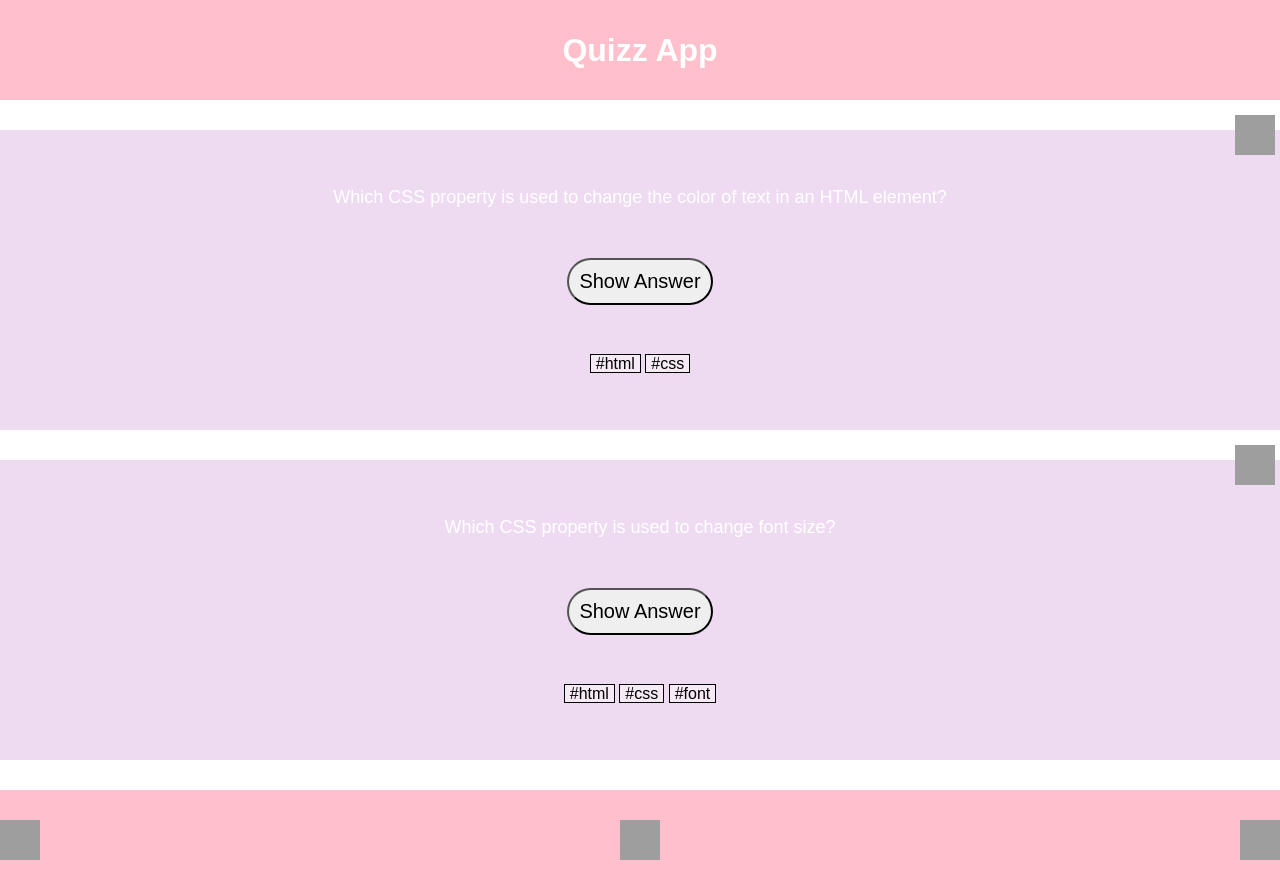
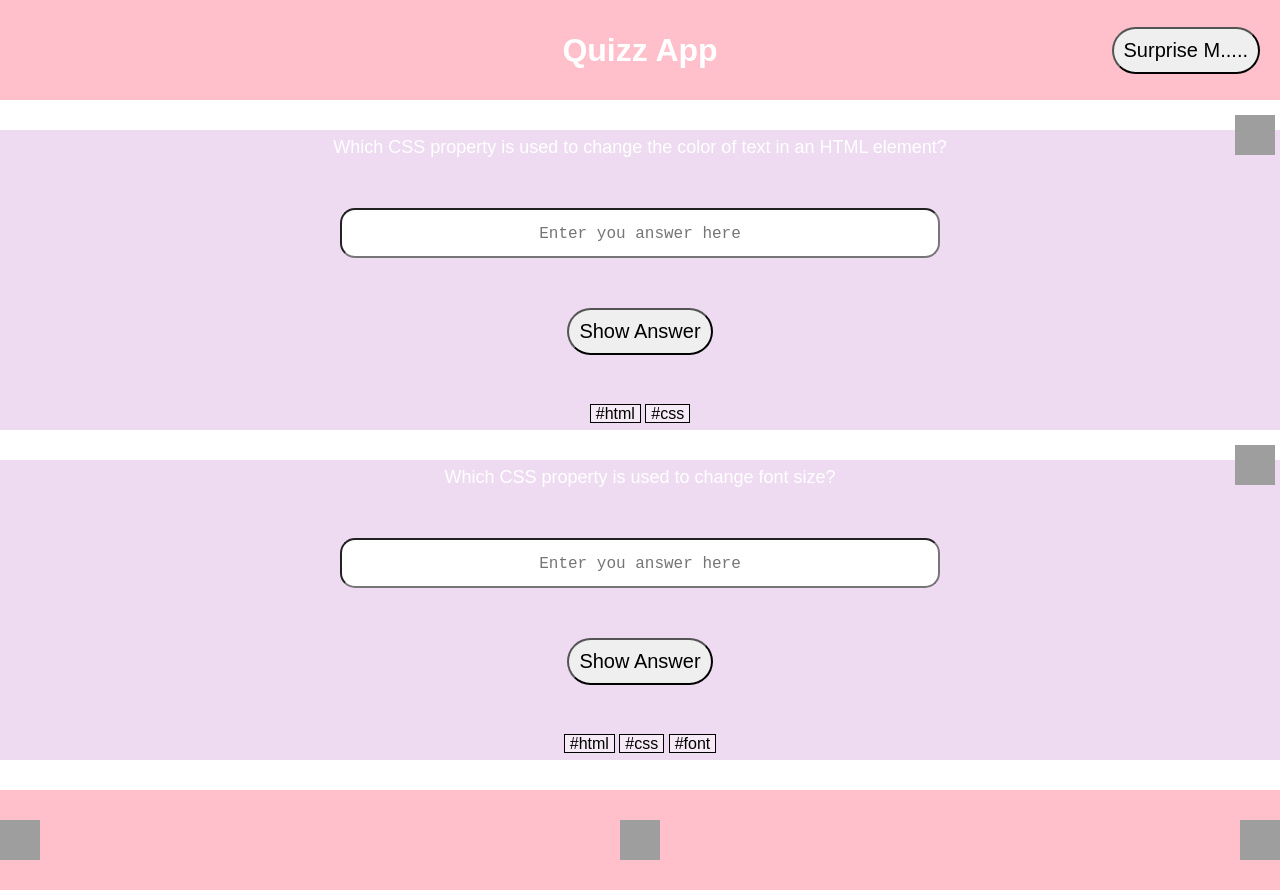
Before and after one commit to vlatkojuric/quizz-app, a plain HTML site: page index.html in a window 1280 px wide. Drawn offline with Linux system fonts and the light colour scheme; grey boxes are pictures that could not be loaded.

Commit message:
added a form with the input and a placeholder with the text 'ENTER YOUR ANSWER HERE',added a button in the right corner 'Surprise m....' ,will add when the button is clicked that the website changes it's color

```diff
--- a/css/style.css
+++ b/css/style.css
@@ -19,6 +19,14 @@ body {
 
 .main-h1 {
   color: white;
+}
+
+.main-button {
+  overflow: hidden;
+  text-overflow: ellipsis;
+  white-space: nowrap;
+  position: absolute;
+  right: 20px;
 }
 
 .first-question-section {
@@ -118,3 +126,15 @@ button {
   padding-top: 30px;
   padding-left: 0;
 }
+
+input {
+  width: 600px;
+  height: 50px;
+  border-radius: 15px;
+}
+
+input::placeholder {
+  font-size: 16px;
+  font-family: monospace;
+  text-align: center;
+}
--- a/index.html
+++ b/index.html
@@ -10,6 +10,8 @@
   <body>
     <header class="main-header">
       <h1 class="main-h1">Quizz App</h1>
+      <button class ="main-button">Surprise M.....</button>
+
     </header>
 
     <section class="first-question-section">
@@ -17,6 +19,9 @@
         Which CSS property is used to change the color of text in an HTML
         element?
       </p>
+      <form>
+        <input type="text" placeholder="Enter you answer here">
+      </form>
       <button>Show Answer</button>
       <section class="tags">
         <span class="tag html-tag">#html</span>
@@ -32,6 +37,9 @@
 
     <section class="second-question-section">
       <p>Which CSS property is used to change font size?</p>
+      <form>
+        <input type="text" placeholder="Enter you answer here">
+      </form>
       <button>Show Answer</button>
       <section class="tags">
         <span class="tag html-tag">#html</span>
@@ -45,7 +53,7 @@
         class="bookmark-img2"
       />
     </section>
-  </body>
+
   <footer class="footer">
     <ul class="footer-icons">
       <li><img src="https://static.thenounproject.com/png/1988613-200.png" alt="user icon" class="user-icon"></li>
@@ -53,4 +61,6 @@
       <li><img src="https://static.thenounproject.com/png/2185408-200.png" alt="bookmark icon" class="bookmark-icon"></li>
     </ul>
   </footer>
+  <script src="js/main.js"></script>
+</body>
 </html>
```
Also changed, not shown: js/main.js (added).
